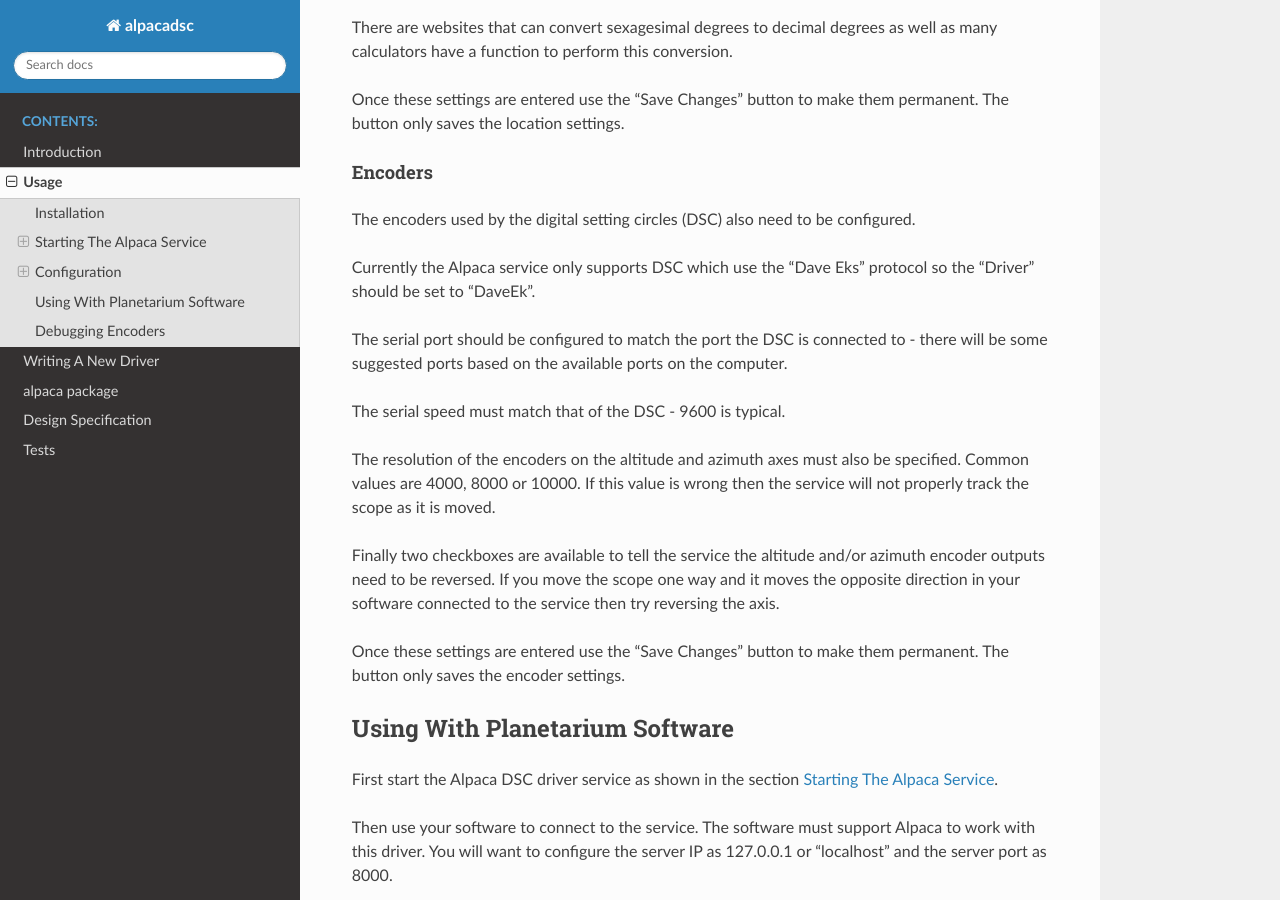
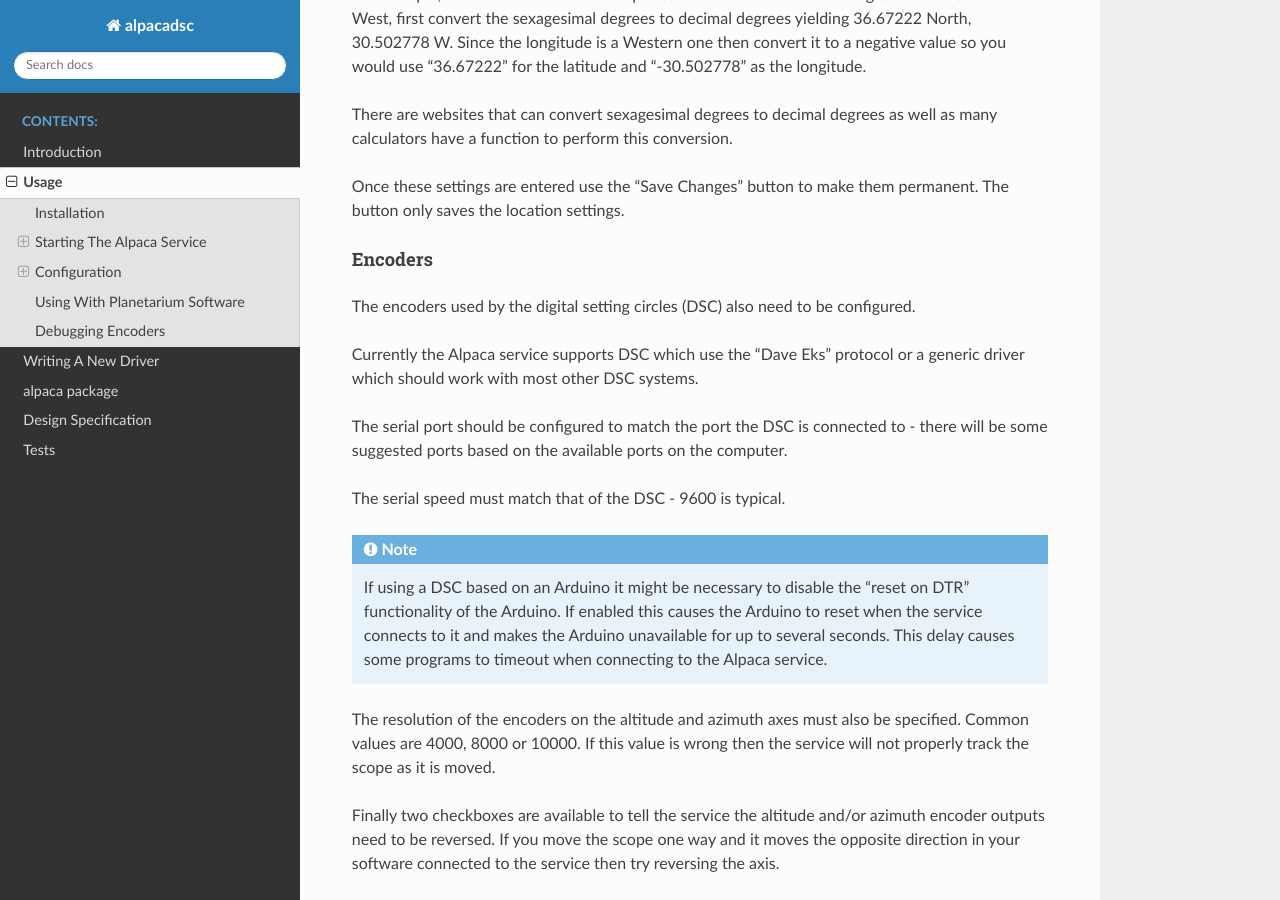
Before and after one commit to mikefulb/alpacadsc, a Sphinx documentation site: the page built from docs/source/usage.rst, in a window 1280 px wide and 900 px high, scrolled down 4717 px. Built offline with Sphinx 7.4.7 and the Read the Docs theme 2.0.0, drawn with Linux system fonts in a browser that asks for light colours; some of the changed text lies outside the part shown.

Commit message:
Update docs to mention generic driver and Arduino serial considerations.

```diff
--- a/docs/source/usage.rst
+++ b/docs/source/usage.rst
@@ -95,6 +95,10 @@
 .. option:: --listprofiles
 
    List all profiles which are currently defined.
+
+.. option:: --quiet
+
+   Disable all output except warnings and errors.
 
 .. option:: --debug
 
@@ -242,13 +246,20 @@
 """"""""
 The encoders used by the digital setting circles (DSC) also need to be configured.
 
-Currently the Alpaca service only supports DSC which use the "Dave Eks" protocol
-so the "Driver" should be set to "DaveEk".
+Currently the Alpaca service supports DSC which use the "Dave Eks" protocol
+or a generic driver which should work with most other DSC systems.
 
 The serial port should be configured to match the port the DSC is connected to -
 there will be some suggested ports based on the available ports on the computer.
 
 The serial speed must match that of the DSC - 9600 is typical.
+
+.. note::
+    If using a DSC based on an Arduino it might be necessary to disable
+    the "reset on DTR" functionality of the Arduino.  If enabled this causes the
+    Arduino to reset when the service connects to it and makes the Arduino
+    unavailable for up to several seconds.  This delay causes some
+    programs to timeout when connecting to the Alpaca service.
 
 The resolution of the encoders on the altitude and azimuth axes must also be
 specified.  Common values are 4000, 8000 or 10000.  If this value is wrong
```
